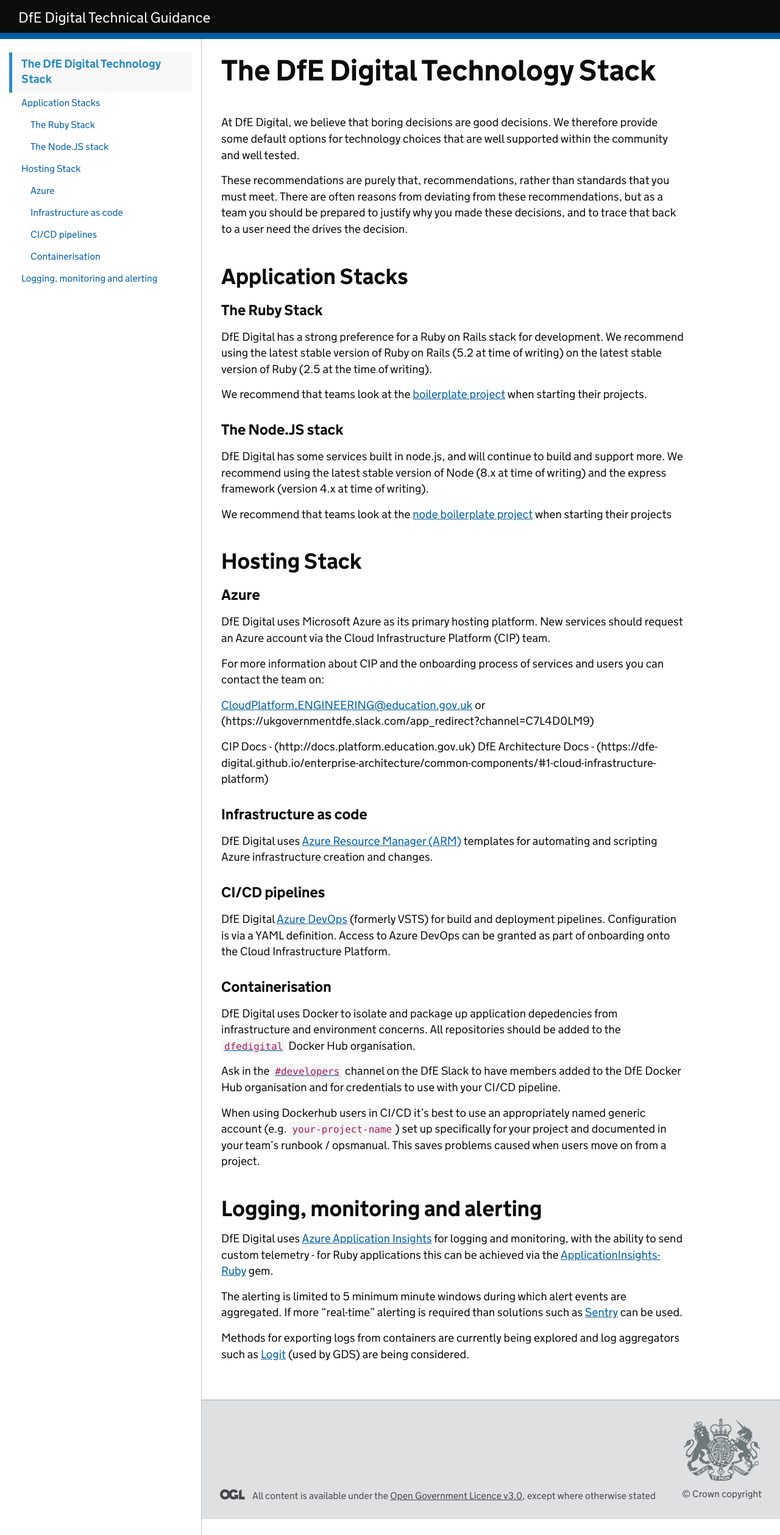
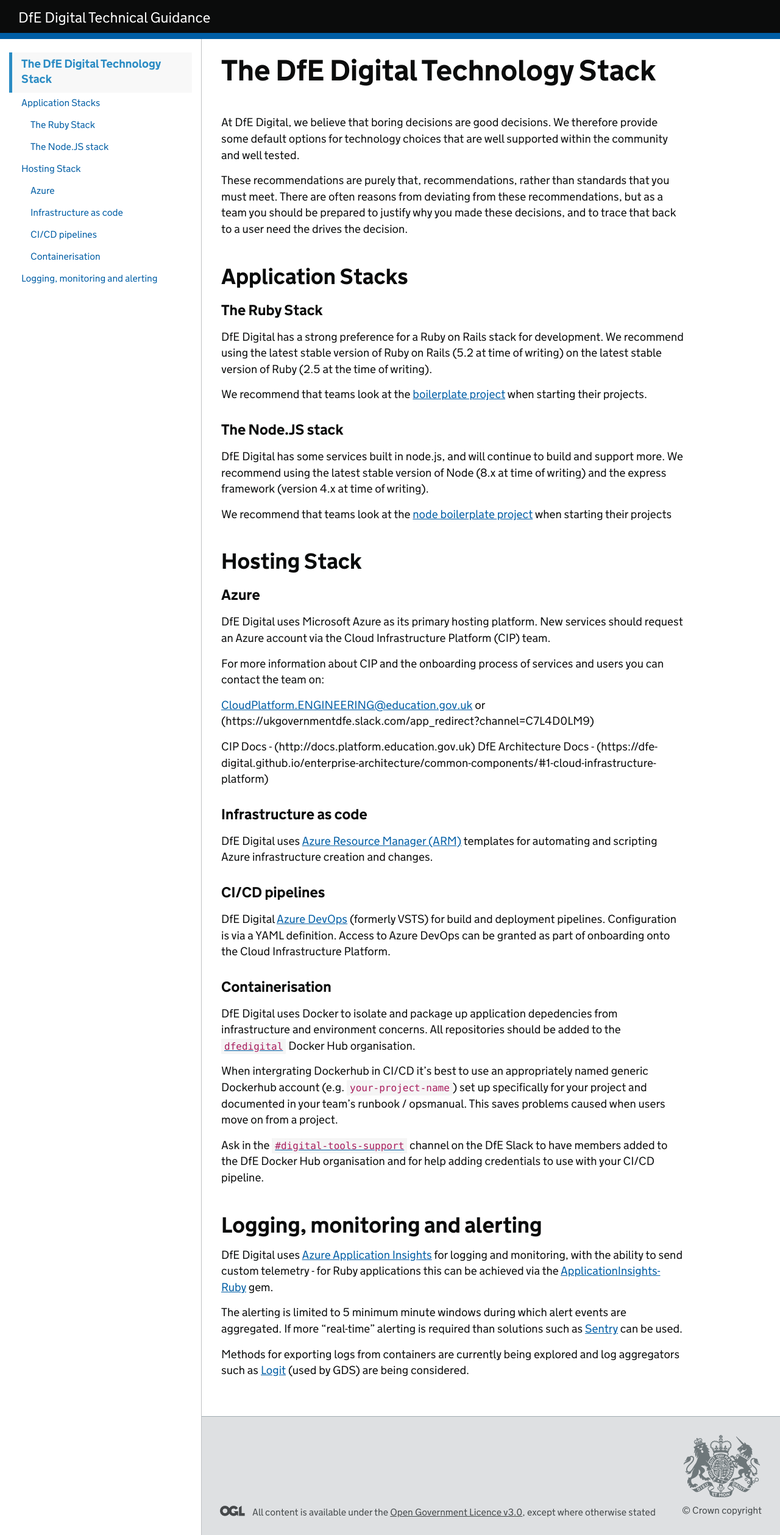
Before and after one commit to DFE-Digital/technical-guidance, a Jekyll site: the page built from guides/default-technology-stack.md, in a window 1280 px wide. Shown: the whole page at 61% size. Built offline with Jekyll 4.4.1, drawn with Linux system fonts in a browser that asks for light colours; our own code applies the rules of GitHub Pages for plain Markdown files.

Commit message:
Updating Containerisation Guidance
Changed order of guidance.
Referenced the correct Slack channel for support.

```diff
--- a/guides/default-technology-stack.md
+++ b/guides/default-technology-stack.md
@@ -47,9 +47,9 @@ DfE Digital [Azure DevOps](https://azure.microsoft.com/en-gb/services/devops/) (
 
 DfE Digital uses Docker to isolate and package up application depedencies from infrastructure and environment concerns. All repositories should be added to the [`dfedigital`](https://hub.docker.com/u/dfedigital) Docker Hub organisation.
 
-Ask in the [`#developers`](https://ukgovernmentdfe.slack.com/messages/CAGBHB4JV) channel on the DfE Slack to have members added to the DfE Docker Hub organisation and for credentials to use with your CI/CD pipeline.
+When intergrating Dockerhub in CI/CD it's best to use an appropriately named generic Dockerhub account (e.g. `your-project-name`) set up specifically for your project and documented in your team's runbook / opsmanual. This saves problems caused when users move on from a project.
 
-When using Dockerhub users in CI/CD it's best to use an appropriately named generic account (e.g. `your-project-name`) set up specifically for your project and documented in your team's runbook / opsmanual. This saves problems caused when users move on from a project.
+Ask in the [`#digital-tools-support`](https://ukgovernmentdfe.slack.com/messages/CMS9V0JQL) channel on the DfE Slack to have members added to the DfE Docker Hub organisation and for help adding credentials to use with your CI/CD pipeline.
 
 ## Logging, monitoring and alerting
 
```
